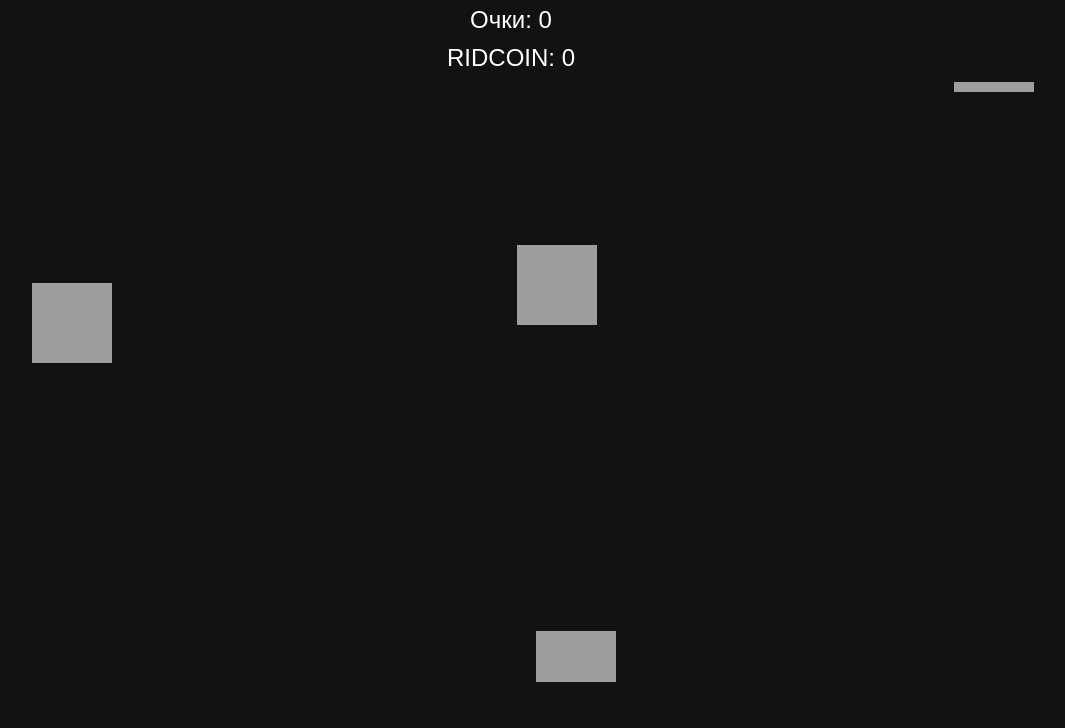
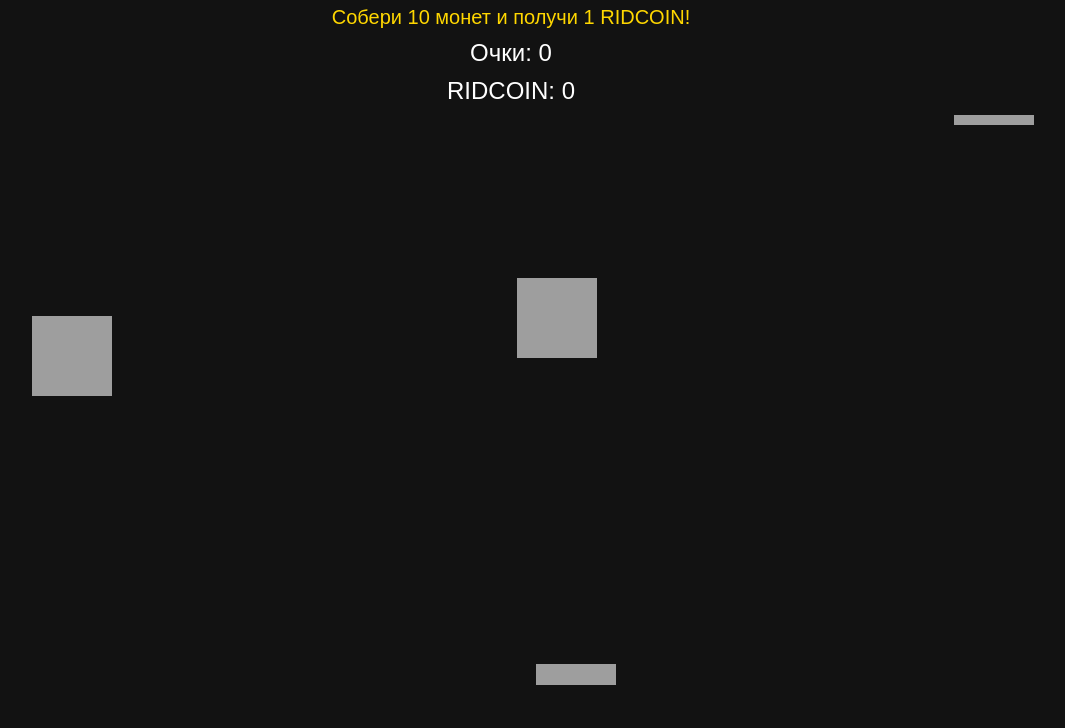
Before and after one commit to apreliy05/RIDCOIN-, a plain HTML site: page index.html in a window 1280 px wide. Shown: the part 72-800 px from the top of the page, without its empty margins (129-1194 px from the left). Drawn offline with Linux system fonts and the light colour scheme; grey boxes are pictures that could not be loaded.

Commit message:
Add files via upload

```diff
--- a/index.html
+++ b/index.html
@@ -17,6 +17,11 @@
       margin-top: 20px;
       color: #4DA6FF;
     }
+    #instruction {
+      font-size: 20px;
+      margin: 10px;
+      color: #FFD700;
+    }
     #score, #ridcoinBalance {
       font-size: 24px;
       margin: 10px;
@@ -24,7 +29,7 @@
     #gameArea {
       position: relative;
       width: 100%;
-      height: calc(100vh - 200px);
+      height: calc(100vh - 230px);
       overflow: hidden;
     }
     .coin, .bonusCoin {
@@ -63,6 +68,7 @@
 <body>
 
 <h1>Лови RIDCOIN!</h1>
+<div id="instruction">Собери 10 монет и получи 1 RIDCOIN!</div>
 <div id="score">Очки: 0</div>
 <div id="ridcoinBalance">RIDCOIN: 0</div>
 <button id="withdrawButton" onclick="withdraw()">Вывести 1 RIDCOIN</button>
```
